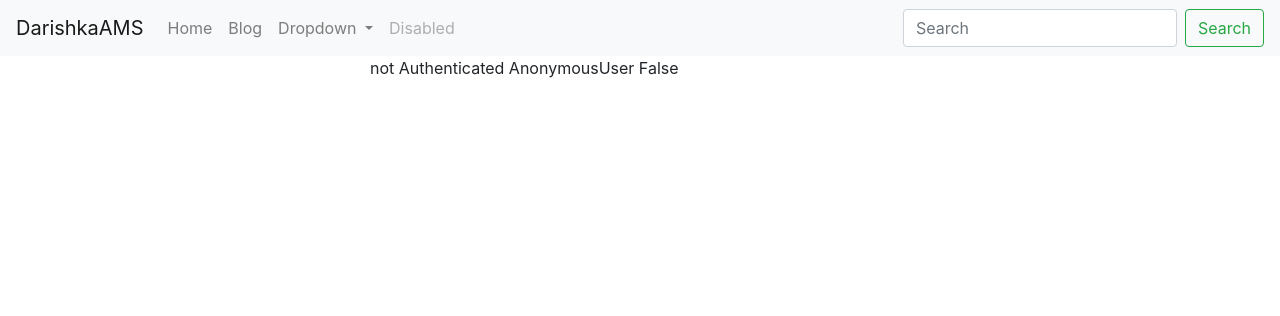
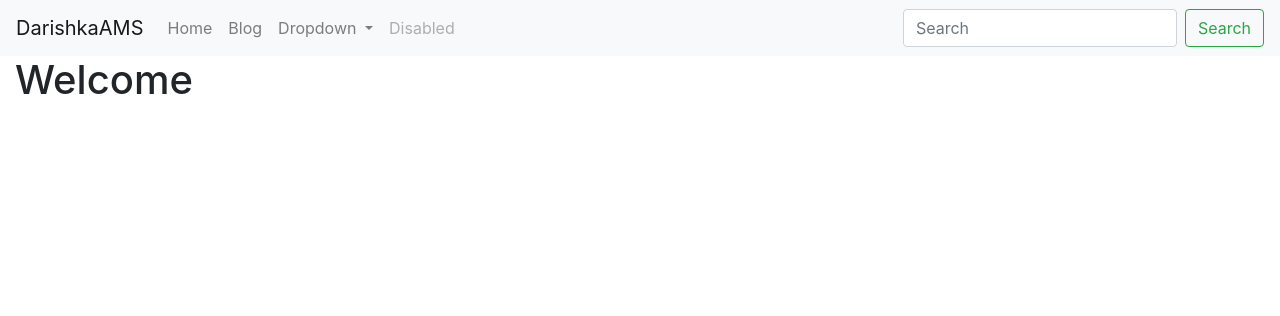
Before and after one commit to DarishkaAMS/Dj_Rest_Projects-Champagne_Blog, a Django app: page / in a window 1280 px wide. Shown: the top 316 px of the page. Run offline with Django 3.2, Linux system fonts and the light colour scheme; data that the repository does not hold is empty.

Commit message:
Add list_inline.html

```diff
--- a/Champagne_Blog/views.py
+++ b/Champagne_Blog/views.py
@@ -2,15 +2,17 @@ from django.shortcuts import render, get_object_or_404
 from django.template.loader import get_template
 
 from .forms import ContactForm
+from champagne.models import ChampagneBlogPost
 
 # Create your views here.
 
 
 def home_page_view(request):
     my_title = "Hello there..."
-    context = {"title": "not Authenticated"}
-    if request.user.is_authenticated:
-        context = {"title": my_title, "my_list": [1, 2, 3, 4, 5]}
+    qs = ChampagneBlogPost.objects.all()[:5]
+    context = {"title": "Welcome", "blog_list": qs}
+    # if request.user.is_authenticated:
+    #     context = {"title": my_title, "my_list": [1, 2, 3, 4, 5]}
     return render(request, "home.html", context)
 
 
--- a/templates/base.html
+++ b/templates/base.html
@@ -14,14 +14,10 @@
   </head>
   <body>
     {% include "navbar.html" %}
-    <div class="container">
-        <div class="row">
-            <div class="col-6 mx-auto">
-                {% block content %}
-                Replace this content
-                {% endblock %}
-            </div>
-        </div>
+    <div class="container-fluid">
+        {% block content %}
+        Replace this content
+        {% endblock %}
     </div>
     {% include "js.html" %}
   </body>
--- a/templates/home.html
+++ b/templates/home.html
@@ -2,15 +2,9 @@
 
 {% block content %}
 
-{{ title }}
-{{ user }}
-{{ user.is_authenticated }}
-{% if user.is_authenticated %}
-User only Data
-    {% for i in my_list %}
-    <li> {{ i }} </li>
+    <h1> {{ title }} </h1>
+    {% for i in blog_list %}
+        {% include 'champagne/list_inline.html' with blog_post=i %}
     {% endfor %}
 
-{% endif %}
-
 {% endblock %}
```
Also changed, not shown: champagne/templates/champagne/blog_page_list.html (+6 -7 lines), champagne/templates/champagne/list_inline.html (+8 -10 lines).
